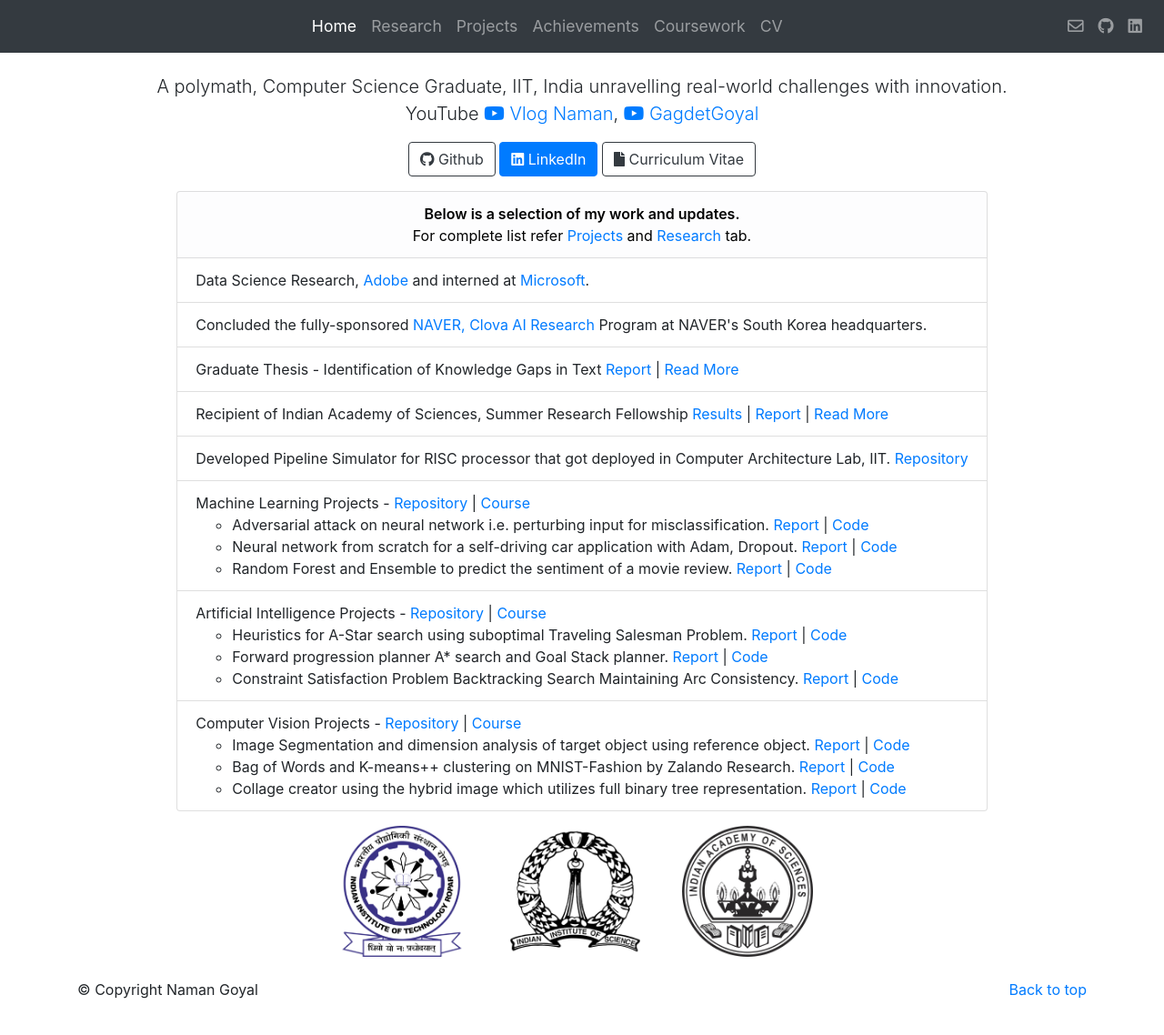
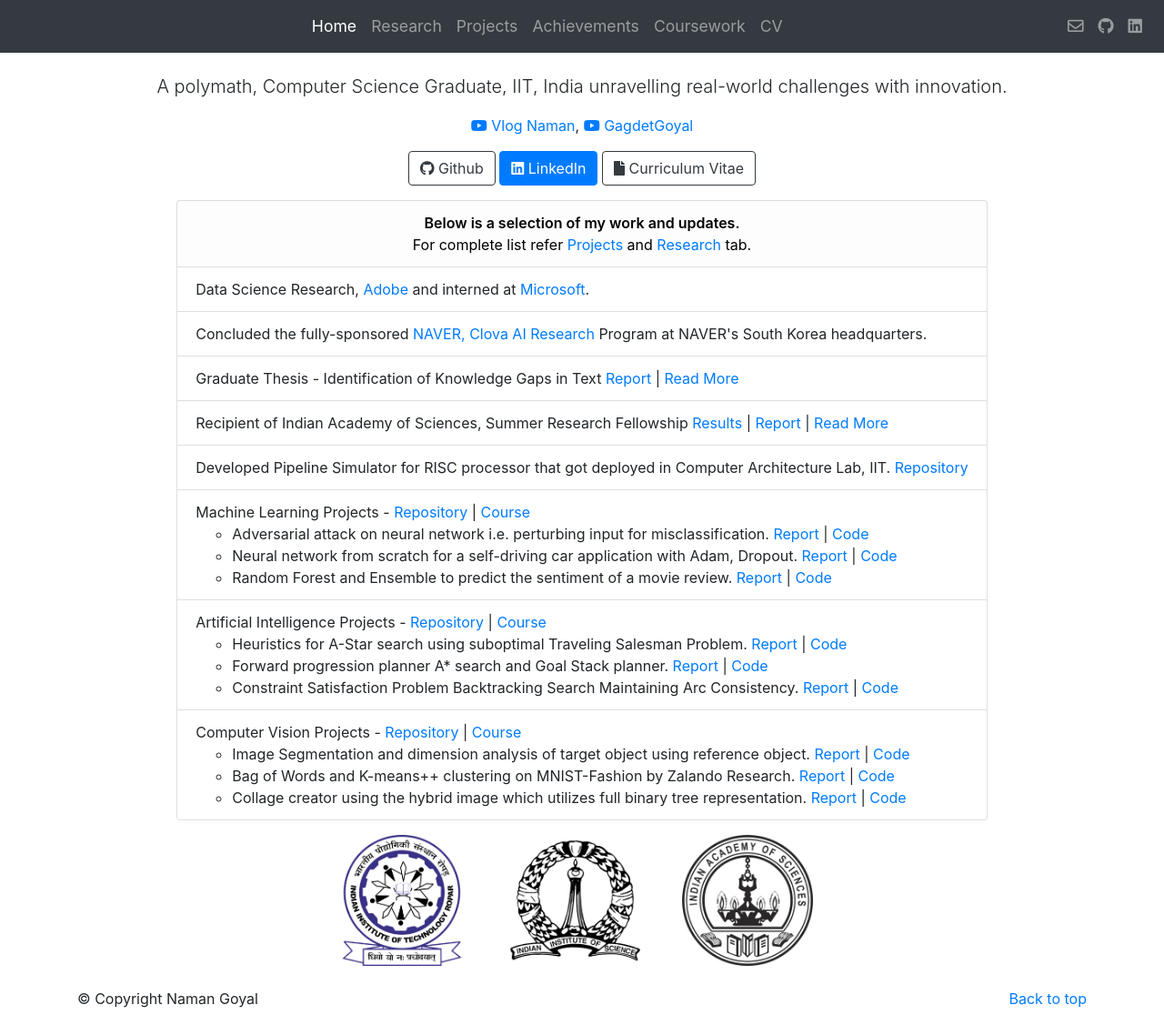
Before and after one commit to thenamangoyal/thenamangoyal.github.io, a Jekyll site: the page built from index.html, in a window 1280 px wide and 1138 px high. Shown: the whole window at 91% size. Built offline with Jekyll 4.4.1, drawn with Linux system fonts in a browser that asks for light colours; nearby versions of some CDN libraries.

Commit message:
Update index.html

```diff
--- a/index.html
+++ b/index.html
@@ -9,10 +9,6 @@ layout: bootstrap
             <!-- <h1 class="jumbotron-heading">Heading</h1> -->
             <p class="text-center lead">A polymath, Computer Science Graduate, IIT, India unravelling real-world challenges with
                 innovation.<br>
-                 YouTube <a href="http://youtube.com/namangoyal6" title="YouTube HomePage" target="_blank"><i
-                        class="fab fa-youtube"></i> Vlog Naman</a>,
-                <a href="https://www.youtube.com/channel/UC80ED7AC093Iy2d-Yn-VI6Q" title="Gadget Goyal"
-                    target="_blank"><i class="fab fa-youtube"></i> GagdetGoyal</a>
             <!-- <p class="text-center">"It is in your moments of decision that your destiny is shaped."<br> Source: My
                 School Notebook &amp; Tony Robbins</p> -->
             <!-- <p class="text-center">
@@ -22,6 +18,12 @@ layout: bootstrap
                     profile</a>, or download my <a href="https://bit.ly/namangoyal" title="Download CV"
                     target="_blank">CV</a>
             </p> -->
+            <p class="text-center">
+                <a href="http://youtube.com/namangoyal6" title="YouTube HomePage" target="_blank"><i
+                        class="fab fa-youtube"></i> Vlog Naman</a>,
+                <a href="https://www.youtube.com/channel/UC80ED7AC093Iy2d-Yn-VI6Q" title="Gadget Goyal"
+                    target="_blank"><i class="fab fa-youtube"></i> GagdetGoyal</a>
+            </p>
             <p class="text-center">
                 <a target="_blank" href="https://github.com/thenamangoyal" class="btn btn-outline-dark"><i
                         class="fab fa-github"></i> Github</a>
```
